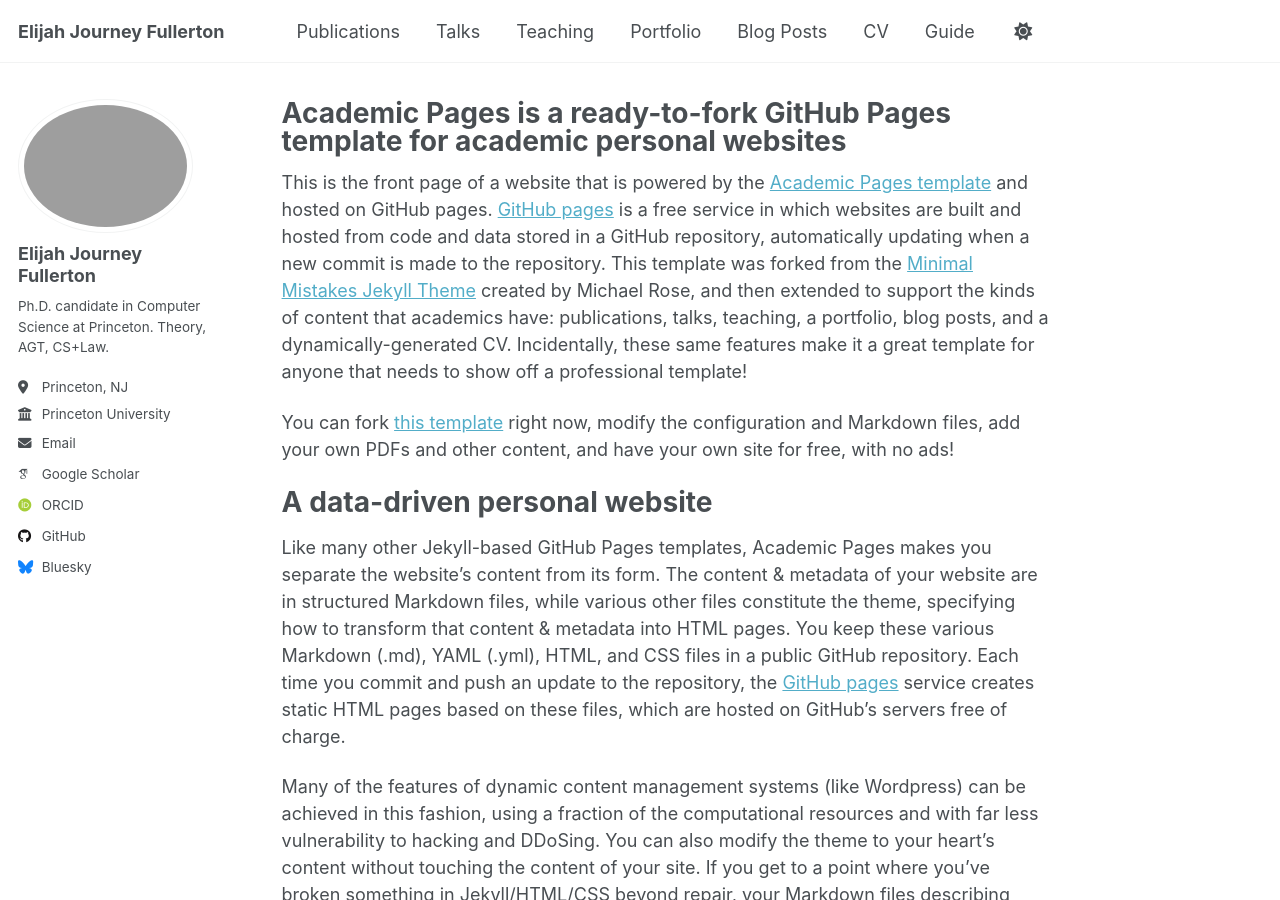
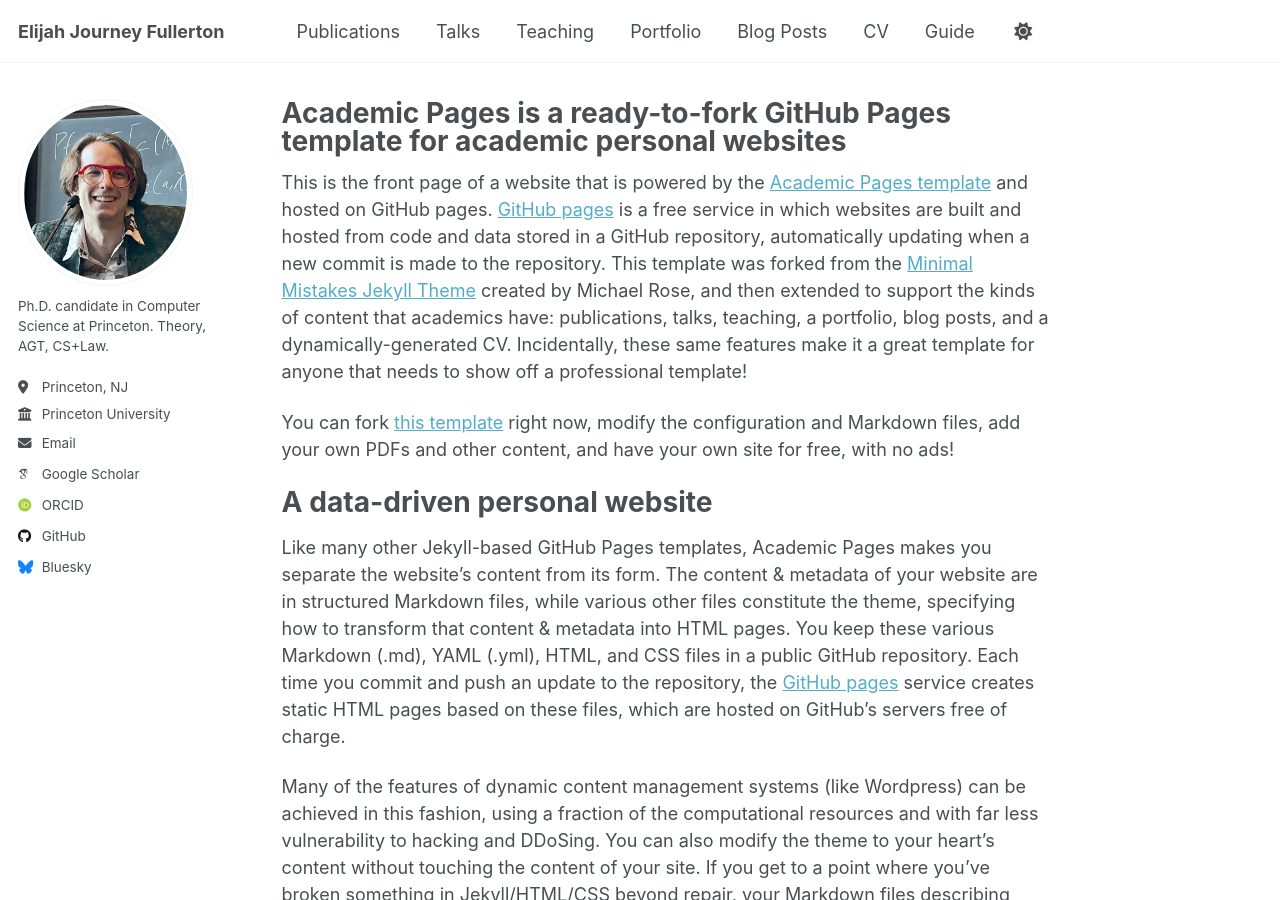
Before and after one commit to elijah-fullerton/elijah-fullerton.github.io, a Jekyll site: the page built from _pages/about.md, in a window 1280 px wide and 900 px high. Built offline with Jekyll 4.4.1, drawn with Linux system fonts in a browser that asks for light colours; some web fonts are replaced; a script that is not in the unit is left out.

Commit message:
Update _config.yml

```diff
--- a/_config.yml
+++ b/_config.yml
@@ -22,8 +22,8 @@
 #               Additional customization can be done by editing /_includes/author-profile.html
 author:
   # Biographic information
-  avatar           : "Princeton Profile.jpg"
-  name             : "Elijah Journey Fullerton"
+  avatar           : "PrincetonProfile.jpg"
+  name             : #"Elijah Journey Fullerton"
   pronouns         : # example: "she/her"
   bio              : "Ph.D. candidate in Computer Science at Princeton. Theory, AGT, CS+Law."
   location         : "Princeton, NJ"
```
